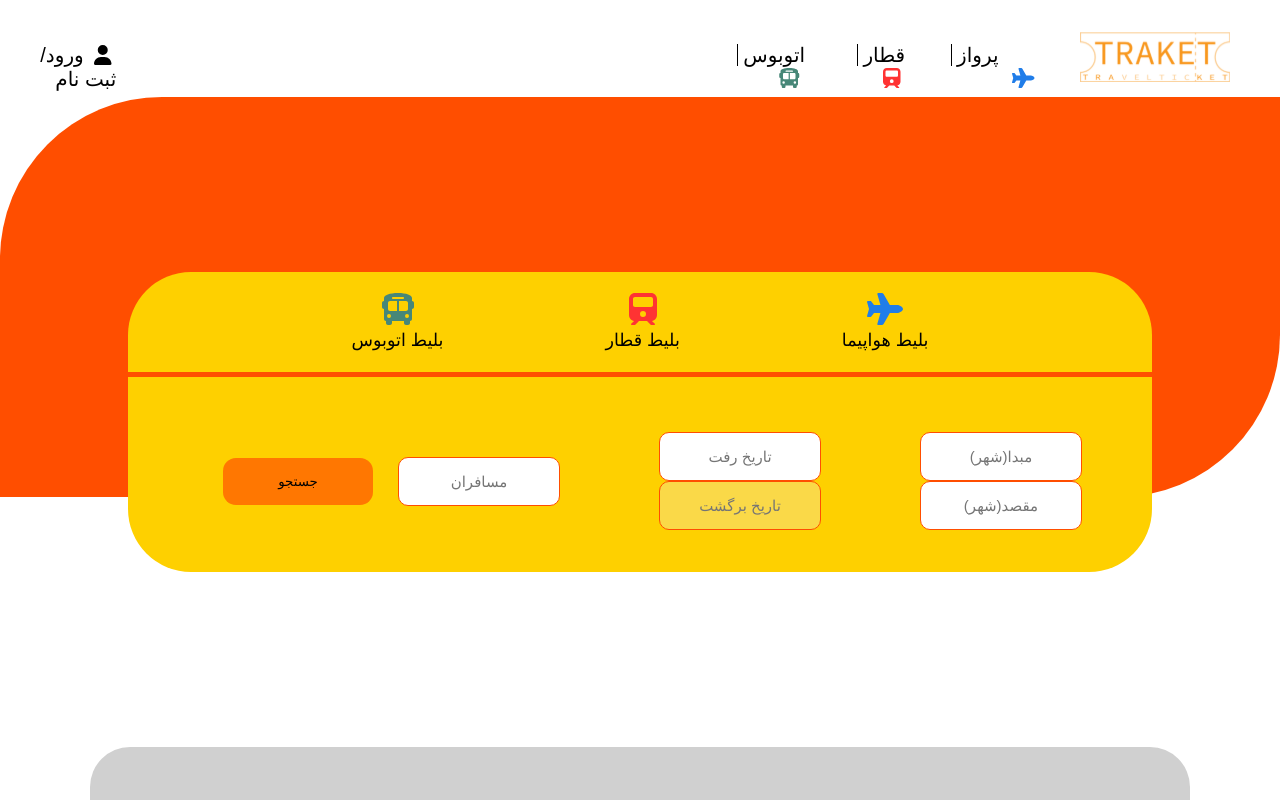
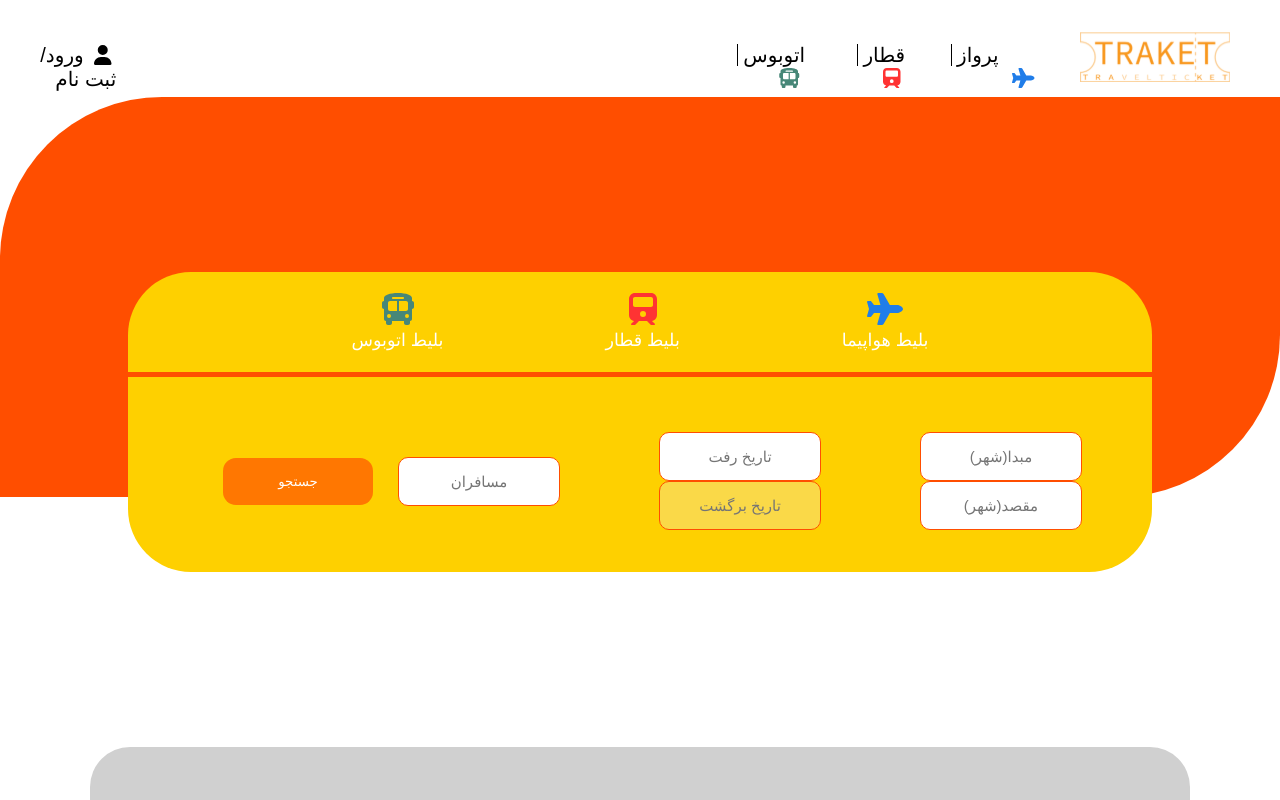
Before and after one commit to Alireza-Al/ticket-reservation-system, a React (Create React App) app: page / in a window 1280 px wide. Shown: the top 800 px of the page. Built offline with nearby package versions, Linux system fonts and the light colour scheme; a small style sheet from the web is missing.

Commit message:
Add some default styles

```diff
--- a/src/asset/App.scss
+++ b/src/asset/App.scss
@@ -7,6 +7,14 @@ body {
 
 * {
 	font-family: $global-font-family;
+}
+
+//Create this style for all button
+button{
+	cursor: pointer;
+	background-color: $home-login-background;
+	color: $global-text-color;
+	border: none;
 }
 
 //Create a this class to use in sign-in and sign-up
@@ -24,11 +32,7 @@ body {
 	button {
 		width: 169px;
 		height: 34px;
-		border: none;
 		border-radius: 20px;
-		cursor: pointer;
-		background-color: $home-login-background;
-		color: $global-text-color;
 		font-weight: 200;
 		font-size: 16px;
 	}
@@ -67,3 +71,4 @@ input {
 @import "./homePageStyle/home-page";
 @import "./login-registerPageStyle/sign";
 @import "./resultPageStyle/ticketInRes";
+@import "./resultPageStyle//resultPage";
```
